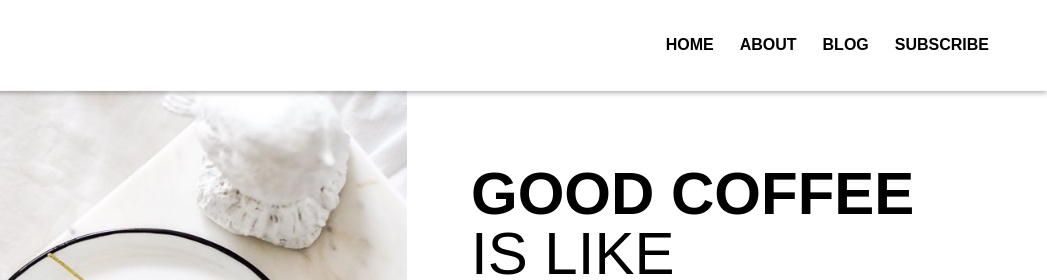
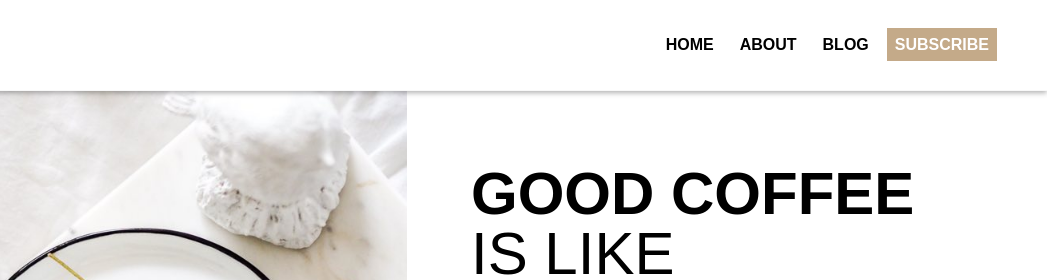
Before and after one commit to mkenzie87/Landing-Page, a plain HTML site: page index.html in a window 1280 px wide. Shown: the top 280 px of the page, 233-1280 px from the left. Drawn offline with Linux system fonts and the light colour scheme; a web font is replaced by a local one.

Commit message:
Everything wroking

```diff
--- a/index.html
+++ b/index.html
@@ -12,7 +12,6 @@
   <link href="https://fonts.googleapis.com/css2?family=Fira+Sans:wght@300&display=swap" rel="stylesheet">
   <link href="https://fonts.googleapis.com/css2?family=Fira+Sans+Condensed:wght@300;700&display=swap" rel="stylesheet">
 
-  <!-- Add Bootstrap -->
 
 </head>
 
@@ -23,10 +22,10 @@
       <a href="blog-landing.html"><img class="main-logo" src="images/Coffee-Talk.png" alt="coffee talk logo"></a>
     </div>
 
-     <nav id="nav-wrapper" class="main-nav">
-       <!-- Navigation starts as empty UL that will be populated with JS -->
-       <ul id="nav-items"></ul>
-     </nav>
+    <nav id="nav-wrapper" class="main-nav">
+      <!-- Navigation starts as empty UL that will be populated with JS -->
+      <ul id="nav-items"></ul>
+    </nav>
   </header>
 
   <section id="hero-wrapper" data-nav="Home" class="active-section">
@@ -67,14 +66,16 @@
       <div class="about-info">
         <h4 class="blog-title">Matthew McKenzie</h4>
         <h6 class="company-title">Front End Developer at <a href="https://recruiterswebsites.com/" target="_blank">Recruiters Websites</a></h6>
-        <p>Hello, My name is Matthew McKenzie. I'm currently taking courses with <a href="https://www.udacity.com/" target="_blank">Udacity</a> to sharpen my skills as a Front End Web Developer. Prior to taking <a href="https://www.udacity.com/" target="_blank">Udacity</a> classes I graduated at <a href="https://semo.edu/" target="_blank"><em>SEMO Univeristy</em></a> with an Associates in Applied Science and Computer Technology. In my free time.. you guessed it, I drink coffee.</p>
+        <p>Hello, My name is Matthew McKenzie. I'm currently taking courses with <a href="https://www.udacity.com/" target="_blank">Udacity</a> to sharpen my skills as a Front End Web Developer. Prior to taking <a href="https://www.udacity.com/"
+            target="_blank">Udacity</a> classes I graduated at <a href="https://semo.edu/" target="_blank"><em>SEMO Univeristy</em></a> with an Associates in Applied Science and Computer Technology. In my free time.. you guessed it, I drink coffee.
+        </p>
       </div>
 
     </div>
 
   </section>
 
-<!-- <div id="in-viewport"></div> -->
+  <!-- <div id="in-viewport"></div> -->
 
   <section id="double-blog" data-nav="Blog" class="content-wrapper active-section">
     <div class="blog-intro">
@@ -233,8 +234,6 @@
 
   </footer>
 
-  <div id="random">Random Text</div>
-
   <script src="js/app.js"></script>
 </body>
 
--- a/js/app.js
+++ b/js/app.js
@@ -41,7 +41,7 @@ function newMenu() {
   });
 
 
-  //This sections check if section is in the viewport and adds a class
+  // This sections check if section is in the viewport and adds a class
 
   // function isInViewport(el) {
   //   const rect = el.getBoundingClientRect();
@@ -75,21 +75,25 @@ function newMenu() {
     );
   }
 
-  document.addEventListener('scroll', function(e) {
 
-
-
+  document.addEventListener('scroll', function() {
+    let addActive = document.querySelectorAll(".achor-links"); // Selects all A link Classes
     for (const scroller of mainHeading) {
-      const sectionID = scroller.id; // get section id value
+      const sectionData = scroller.dataset.nav; // get the menu name
       if (isInViewport(scroller)) {
         scroller.classList.add("active-section");
-        console.log(sectionID);
+        // console.log(sectionID);
         for (const active of addActive) { // Loops through A Link Classes
-            const aHref = active.href;
-            if(sectionID == aHref) {
-              active.classList.add("active");
-            }
-      }
+          let aHref = active.innerHTML;
+          // console.log(aHref)// const aHref = active.href;
+          // console.log (sectionData + " Scroller")
+          if (sectionData == aHref) {
+            active.classList.add("active");
+            console.log("WORKING");
+          } else {
+            active.classList.remove("active");
+          }
+        }
       } else {
         // console.log('The box is not visible in the viewport');
         scroller.classList.remove("active-section");
@@ -97,4 +101,7 @@ function newMenu() {
     }
   });
 
+
+
+
 }
```
Also changed, not shown: js/comments.js (deleted, +0 -150 lines).
